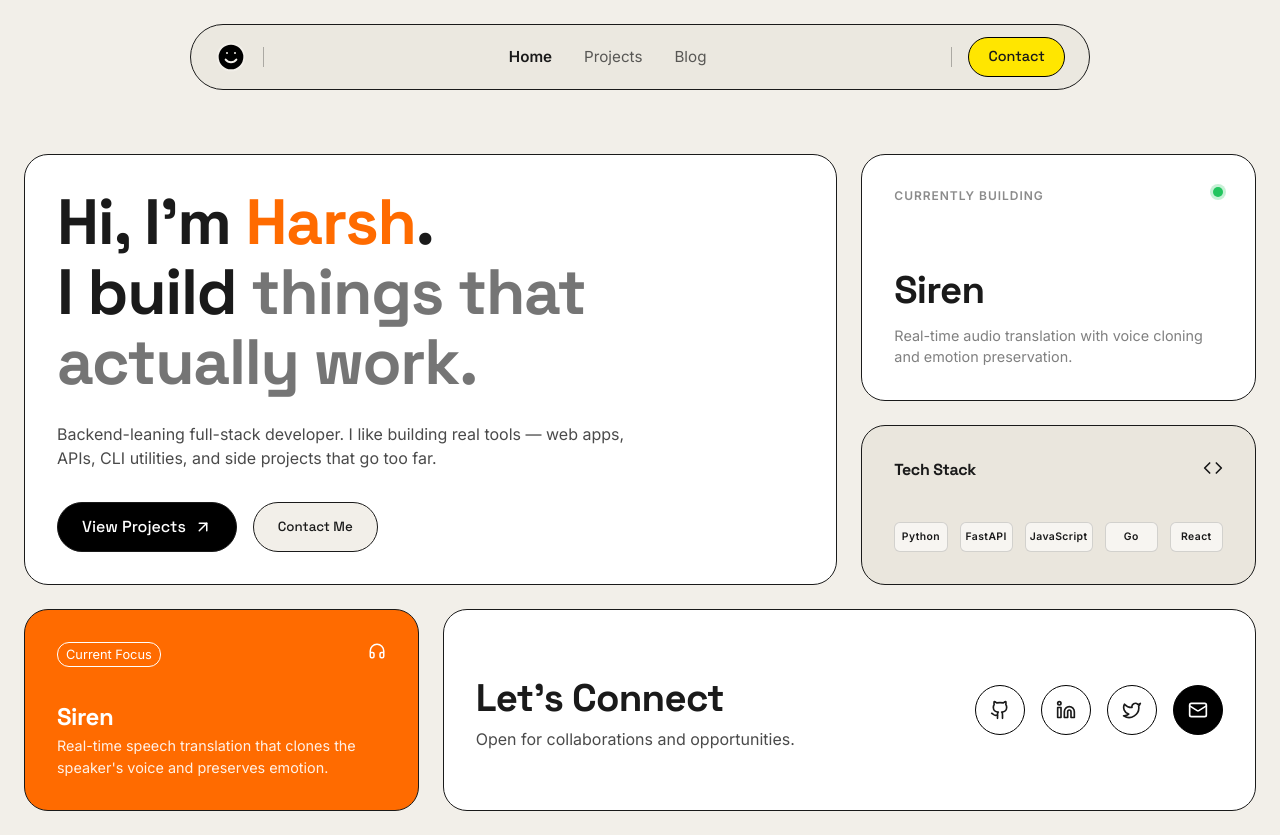
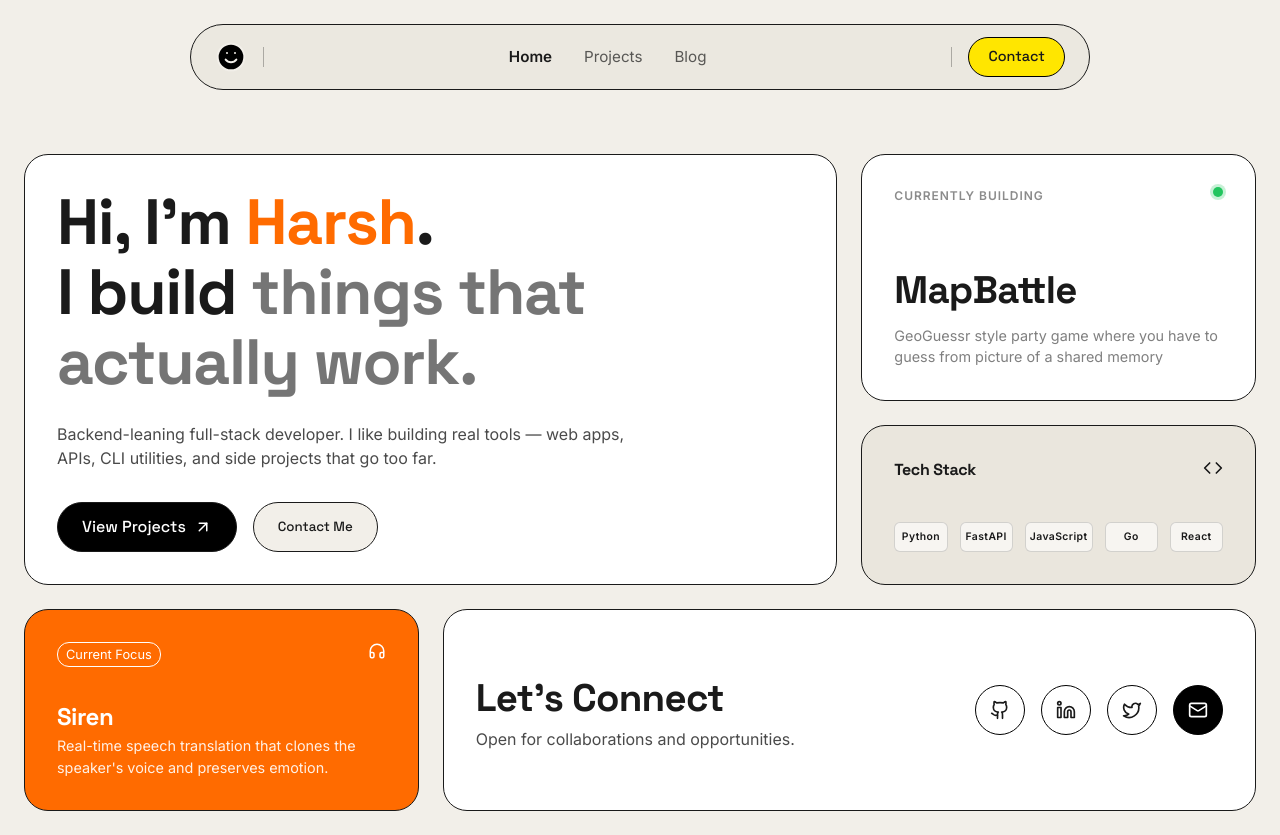
Before and after one commit to dragoon4890/portfolio, a React (Vite) app: page / in a window 1280 px wide. Built offline with nearby package versions, Linux system fonts and the light colour scheme.

Commit message:
Updated Homepage with current building Project

```diff
--- a/src/pages/Home.jsx
+++ b/src/pages/Home.jsx
@@ -45,8 +45,8 @@ const Home = () => {
                     }} />
                 </div>
                 <div style={{ marginTop: 'auto', paddingTop: '2rem' }}>
-                    <h3 className="text-display text-large" style={{ marginBottom: '0.4rem' }}>Siren</h3>
-                    <p className="text-body" style={{ fontSize: '0.9rem', opacity: 0.7 }}>Real-time audio translation with voice cloning and emotion preservation.</p>
+                    <h3 className="text-display text-large" style={{ marginBottom: '0.4rem' }}>MapBattle</h3>
+                    <p className="text-body" style={{ fontSize: '0.9rem', opacity: 0.7 }}>GeoGuessr style party game where you have to guess from picture of a shared memory</p>
                 </div>
             </motion.div>
 
```
